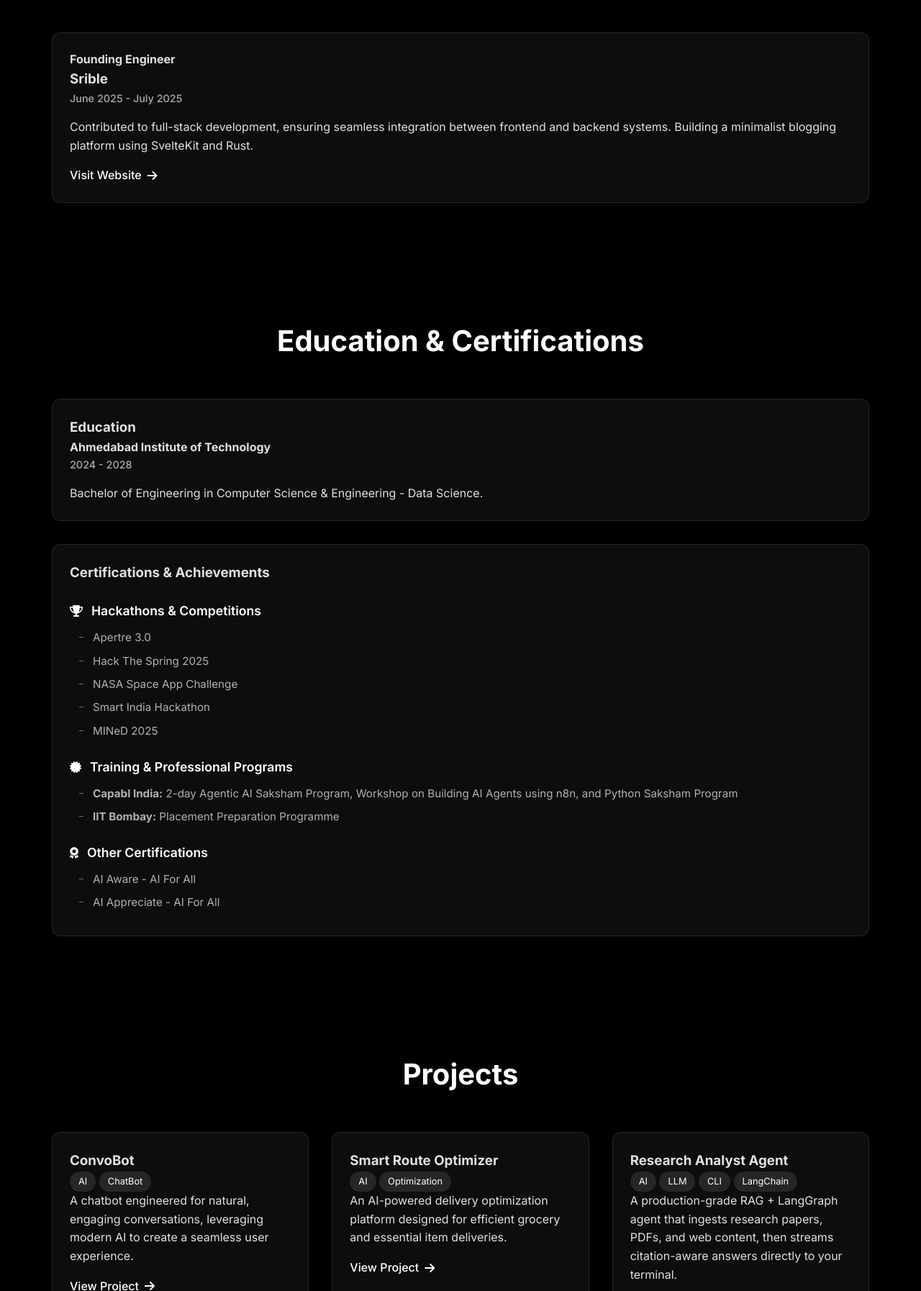
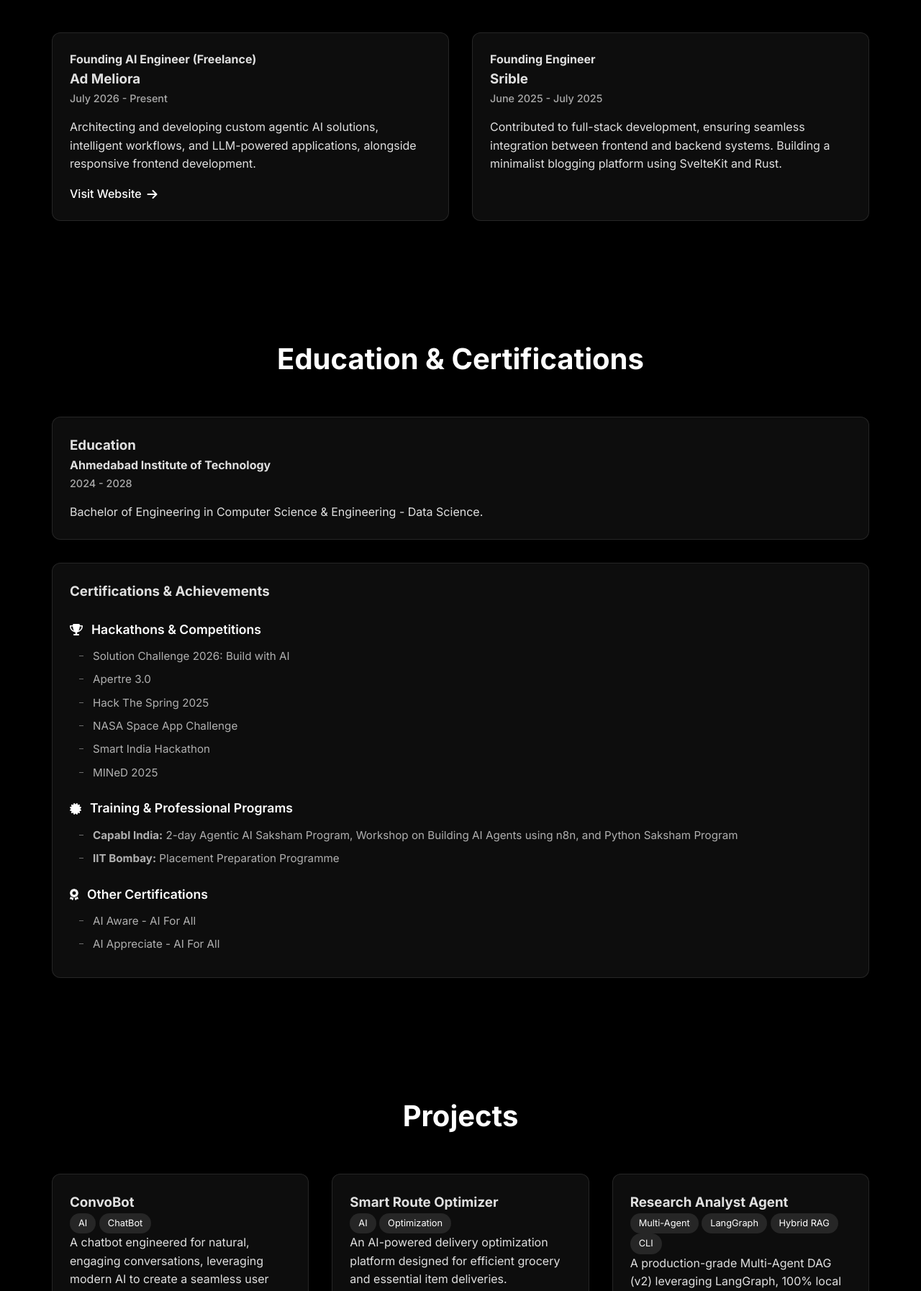
Before and after one commit to RudraSuthar-web/RudraSuthar-web.github.io, a plain HTML site: page index.html in a window 1280 px wide. Shown: the part 1599-3393 px from the top of the page at 72% size. Drawn offline with nearby package versions, Linux system fonts and the light colour scheme; animation ran at ten frames a second.

Commit message:
add new work experience and update project descriptions; refine hamburger menu animation

```diff
--- a/index.html
+++ b/index.html
@@ -99,16 +99,28 @@
             <div class="work-grid">
                 <div class="work-card">
                     <div class="work-card-header">
+                        <h4>Founding AI Engineer (Freelance)</h4>
+                        <h3>Ad Meliora</h3>
+                        <p class="date">July 2026 - Present</p>
+                    </div>
+                    <p>Architecting and developing custom agentic AI solutions, intelligent workflows, and LLM-powered applications, alongside responsive frontend development.</p>
+                      <a href="https://www.admeliora.dev/" target="_blank" rel="noopener noreferrer" class="card-button">
+                        <span>Visit Website</span>
+                        <i class="fas fa-arrow-right"></i>
+                    </a>
+                </div>
+                <div class="work-card">
+                    <div class="work-card-header">
                         <h4>Founding Engineer</h4>
                         <h3>Srible</h3>
                         <p class="date">June 2025 - July 2025</p>
                     </div>
                     <p>Contributed to full-stack development, ensuring seamless integration between frontend and backend
                         systems. Building a minimalist blogging platform using SvelteKit and Rust.</p>
-                    <a href="https://srible.com/" target="_blank" rel="noopener noreferrer" class="card-button">
+                    <!-- <a href="https://srible.com/" target="_blank" rel="noopener noreferrer" class="card-button">
                         <span>Visit Website</span>
                         <i class="fas fa-arrow-right"></i>
-                    </a>
+                    </a> -->
                 </div>
                 <!-- <div class="work-card">
                     <div class="work-card-header">
@@ -145,6 +157,7 @@
                             <span>Hackathons & Competitions</span>
                         </div>
                         <ul class="cert-list">
+                            <li>Solution Challenge 2026: Build with AI</li>
                             <li>Apertre 3.0</li>
                             <li>Hack The Spring 2025</li>
                             <li>NASA Space App Challenge</li>
@@ -219,13 +232,13 @@
                     <div class="project-card-header">
                         <h3>Research Analyst Agent</h3>
                         <div class="project-tech">
-                            <span class="tech-tag">AI</span>
-                            <span class="tech-tag">LLM</span>
+                            <span class="tech-tag">Multi-Agent</span>
+                            <span class="tech-tag">LangGraph</span>
+                            <span class="tech-tag">Hybrid RAG</span>
                             <span class="tech-tag">CLI</span>
-                            <span class="tech-tag">LangChain</span>
                         </div>
                     </div>
-                    <p>A production-grade RAG + LangGraph agent that ingests research papers, PDFs, and web content, then streams citation-aware answers directly to your terminal.</p>
+                    <p>A production-grade Multi-Agent DAG (v2) leveraging LangGraph, 100% local Hybrid RAG (BM25 + Qdrant + Reranker), and automated local chart generation for long-form, citation-aware terminal reports.</p>
                     <a href="https://github.com/RudraSuthar-web/Research-Analyst-Agent" target="_blank" rel="noopener noreferrer"
                         class="card-button">
                         <span>View Project</span>
--- a/style.css
+++ b/style.css
@@ -518,7 +518,7 @@ nav.scrolled {
     }
 
     .hamburger.active .bar:nth-child(1) {
-        transform: rotate(45deg) translate(6px, 6px);
+        transform: translateY(7px) rotate(45deg);
     }
 
     .hamburger.active .bar:nth-child(2) {
@@ -526,7 +526,7 @@ nav.scrolled {
     }
 
     .hamburger.active .bar:nth-child(3) {
-        transform: rotate(-45deg) translate(6px, -6px);
+        transform: translateY(-7px) rotate(-45deg);
     }
 
     .section {
```
